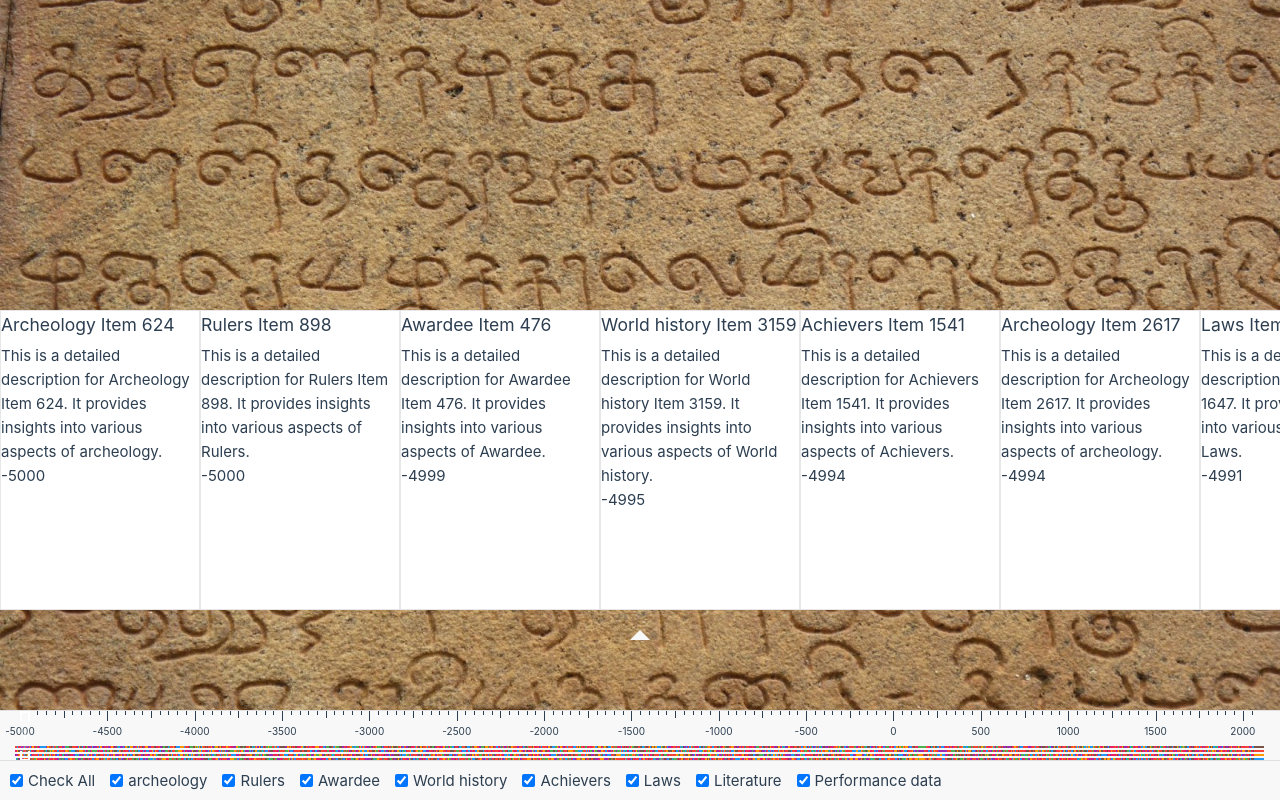
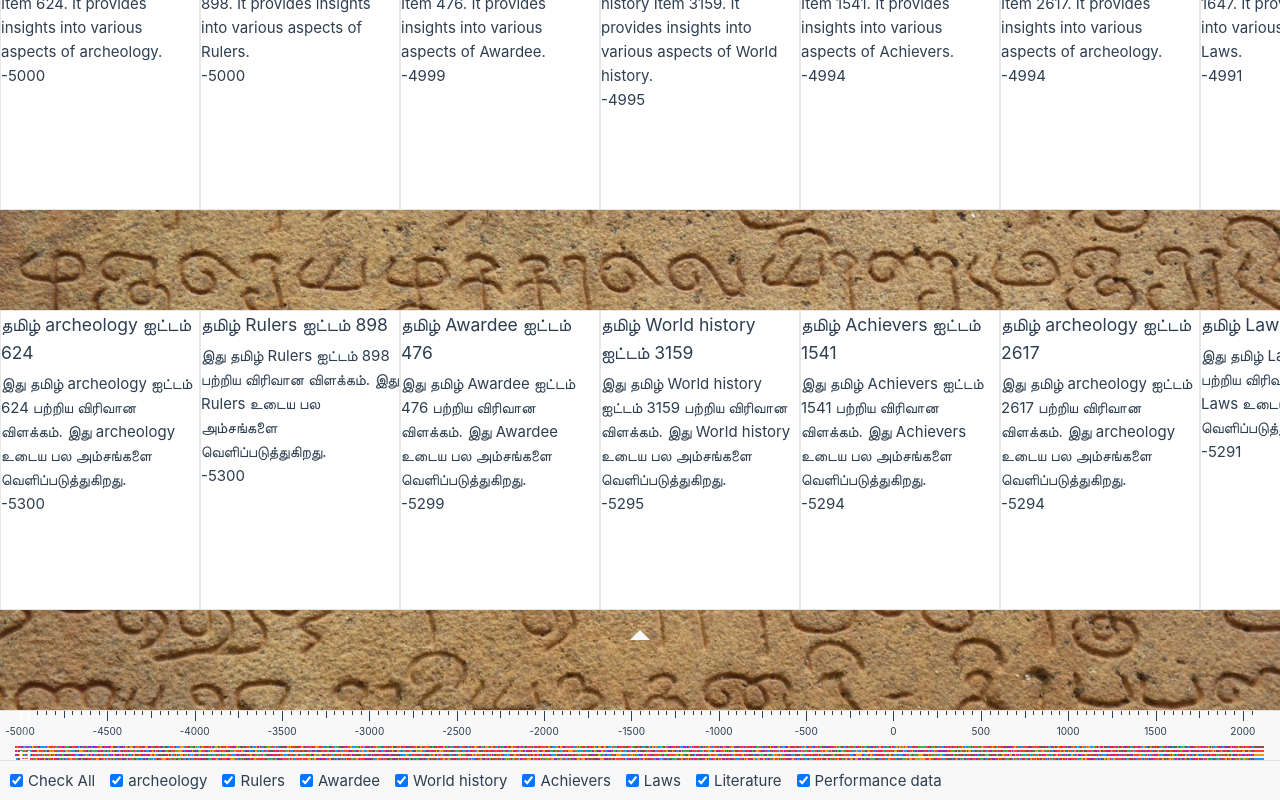
Before and after one commit to petrunov/double_track_canvas_timeline, a Vue app: page / in a window 1280 px wide. Built offline with nearby package versions, Linux system fonts and the light colour scheme; the HTML template or start-up script is replaced by a standard one.

Commit message:
Beta two tracks

```diff
--- a/src/components/TimelineView.vue
+++ b/src/components/TimelineView.vue
@@ -3,6 +3,7 @@
     <!-- Scrollable content using RecycleScroller -->
     <div ref="scrollContainer" class="scroll-container">
       <div class="bottom-content">
+        <!-- First track (English) -->
         <div class="items-row">
           <RecycleScroller
             :buffer="50"
@@ -18,6 +19,25 @@
               <h3>{{ item.english_heading }}</h3>
               <p>{{ item.english_long_text }}</p>
               <p>{{ item.year_ce }}</p>
+            </div>
+          </RecycleScroller>
+        </div>
+        <!-- Second track (Tamil) -->
+        <div class="items-row">
+          <RecycleScroller
+            :buffer="50"
+            ref="recycleScroller2"
+            class="scroller"
+            :items="items"
+            :item-size="itemWidth"
+            direction="horizontal"
+            key-field="id"
+            v-slot="{ item }"
+          >
+            <div class="item" :class="{ 'hidden-item': !categoryFilter[item.category] }">
+              <h3>{{ item.tamil_heading }}</h3>
+              <p>{{ item.tamil_long_text }}</p>
+              <p>{{ item.year_ta }}</p>
             </div>
           </RecycleScroller>
         </div>
@@ -107,21 +127,30 @@ export default defineComponent({
     const items = ref<Item[]>([])
     const scrollContainer = ref<HTMLElement | null>(null)
     const recycleScroller = ref<HTMLElement | null>(null)
+    const recycleScroller2 = ref<HTMLElement | null>(null)
     const minimap = ref<HTMLElement | null>(null)
     const minimapIndicatorStyle = ref<{ width: string; left: string }>({
       width: '0px',
       left: '0px',
     })
     const isIndicatorDragging = ref(false)
-    const itemWidth = 200 // Each item is 200px wide
+    const itemWidth = 200
 
-    // Total content width based on the number of items.
+    // Total content width.
     const totalContentWidth = computed(() => items.value.length * itemWidth)
-
-    // The minimap width is fixed to the viewport width.
+    // The minimap width equals viewport width.
     const minimapWidth = ref(window.innerWidth)
 
-    // Category filter setup.
+    // Helper: Compute indicator width.
+    const computeIndicatorWidth = (): number => {
+      const leftMargin = 20,
+        rightMargin = 20
+      const availableWidth = minimapWidth.value - leftMargin - rightMargin
+      const viewportWidth = recycleScroller.value!.clientWidth
+      return Math.max((availableWidth * viewportWidth) / totalContentWidth.value, 10)
+    }
+
+    // Category filter.
     const categoryFilter = ref<Record<string, boolean>>({})
     const categories = computed(() => Array.from(new Set(items.value.map((item) => item.category))))
     const allChecked = computed({
@@ -146,7 +175,6 @@ export default defineComponent({
       { immediate: true },
     )
 
-    // Update the minimap width to always equal the viewport.
     const updateMinimapWidth = () => {
       minimapWidth.value = window.innerWidth
       updateTransforms()
@@ -190,24 +218,17 @@ export default defineComponent({
 
     // Update the indicator's size and position.
     const updateTransforms = () => {
-      if (isIndicatorDragging.value) return
-      if (!recycleScroller.value) return
-
+      if (isIndicatorDragging.value || !recycleScroller.value) return
       const container = recycleScroller.value
       const viewportWidth = container.clientWidth
       const scrollLeft = container.scrollLeft
       const totalWidth = totalContentWidth.value
 
-      // Use the same margins as in the drag code.
       const leftMargin = 20,
         rightMargin = 20
       const availableWidth = minimapWidth.value - leftMargin - rightMargin
-
-      // Calculate the indicator's width based on visible content.
       const visibleRatio = viewportWidth / totalWidth
-      const indicatorWidth = Math.max(availableWidth * visibleRatio - 10, 10)
-
-      // Compute the left offset relative to the available area, then add leftMargin.
+      const indicatorWidth = Math.max(availableWidth * visibleRatio, 10)
       const indicatorLeft = leftMargin + (scrollLeft / totalWidth) * availableWidth
 
       minimapIndicatorStyle.value = {
@@ -215,7 +236,7 @@ export default defineComponent({
         left: indicatorLeft + 'px',
       }
 
-      // Update the minimap's own scroll for parallax.
+      // Update minimap parallax.
       if (minimap.value && minimap.value.parentElement) {
         const minimapParent = minimap.value.parentElement
         const minimapScrollRange = minimapWidth.value - minimapParent.clientWidth
@@ -224,7 +245,7 @@ export default defineComponent({
       }
     }
 
-    // Timeline ticks based on the items’ year_ce.
+    // Timeline ticks.
     const timelineTicks = computed(() => {
       if (!items.value.length) return []
       const leftMargin = 20,
@@ -252,7 +273,7 @@ export default defineComponent({
       return ticks
     })
 
-    // Minimap rectangles for each item.
+    // Minimap rectangles.
     const totalRows = 5
     const colorPalette = [
       '#f44336',
@@ -273,9 +294,7 @@ export default defineComponent({
       const maxYear = Math.max(...years)
       const span = maxYear - minYear || 1
       return items.value.map((item) => {
-        // Calculate left position based on the item's year
         const left = leftMargin + ((Number(item.year_ce) - minYear) / span) * availableWidth - 5
-        // Use your preferred method for vertical placement:
         const rowIndex = items.value.indexOf(item) % totalRows
         const top = 35 + rowIndex * 4
         const catIndex = categories.value.indexOf(item.category)
@@ -290,11 +309,9 @@ export default defineComponent({
       })
     })
 
-    // Helper function: Given a target year, find the item index closest to that year
-    // and return a scroll position to center that item.
+    // Helper: Given a target year, find the closest item and return a scrollLeft to center it.
     const getScrollPositionForYear = (targetYear: number): number => {
       if (!items.value.length || !recycleScroller.value) return 0
-      // Find the closest item (assumes items is unsorted or sorted by year_ce)
       const closestIndex = items.value.reduce((prevIndex, currItem, index) => {
         const currYear = Number(currItem.year_ce)
         return Math.abs(currYear - targetYear) <
@@ -302,20 +319,16 @@ export default defineComponent({
           ? index
           : prevIndex
       }, 0)
-
-      // Compute scroll so that the item is centered in the visible area.
       const scrollerWidth = recycleScroller.value.clientWidth
       const targetScroll = closestIndex * itemWidth - (scrollerWidth - itemWidth) / 2
-
       return Math.max(0, Math.min(targetScroll, totalContentWidth.value - scrollerWidth))
     }
 
-    // When clicking on the minimap (outside the indicator), scroll so that the clicked point is centered.
+    // Drag indicator tracking.
     let indicatorDragStartX = 0
     let indicatorDragged = false
 
     const onMinimapIndicatorMouseDown = (e: MouseEvent) => {
-      // Prevent the event from bubbling up.
       e.stopPropagation()
       isIndicatorDragging.value = true
       indicatorDragStartX = e.clientX
@@ -328,40 +341,24 @@ export default defineComponent({
     const onMinimapIndicatorMouseMove = (e: MouseEvent) => {
       if (!isIndicatorDragging.value || !minimap.value || !recycleScroller.value) return
       e.preventDefault()
-
-      // If the movement is more than 5 pixels, consider it a drag.
       if (!indicatorDragged && Math.abs(e.clientX - indicatorDragStartX) > 5) {
         indicatorDragged = true
       }
-
-      // Existing dragging logic to update the indicator's position and timeline scroll:
       const leftMargin = 20,
         rightMargin = 20
       const availableWidth = minimapWidth.value - leftMargin - rightMargin
       const minimapContainer = minimap.value.parentElement
       if (!minimapContainer) return
       const containerRect = minimapContainer.getBoundingClientRect()
-
-      // Calculate the indicator's width (using your existing logic)
-      const viewportWidth = recycleScroller.value.clientWidth
-      const indicatorWidth = Math.max(
-        (availableWidth * viewportWidth) / totalContentWidth.value - 10,
-        10,
-      )
-
-      // Compute new center position relative to the available minimap area.
+      const indicatorWidth = computeIndicatorWidth()
       let newCenter = e.clientX - containerRect.left + minimapContainer.scrollLeft - leftMargin
       newCenter = Math.max(
         indicatorWidth / 2,
         Math.min(newCenter, availableWidth - indicatorWidth / 2),
       )
-
-      // Update indicator position so its center aligns with newCenter.
       const newIndicatorLeft = newCenter - indicatorWidth / 2 + leftMargin
       minimapIndicatorStyle.value.left = newIndicatorLeft + 'px'
       minimapIndicatorStyle.value.width = indicatorWidth + 'px'
-
-      // Map newCenter to a target year and update timeline scroll accordingly.
       const years = items.value.map((item) => Number(item.year_ce))
       const minYear = Math.min(...years)
       const maxYear = Math.max(...years)
@@ -375,50 +372,53 @@ export default defineComponent({
       document.removeEventListener('mousemove', onMinimapIndicatorMouseMove)
       document.removeEventListener('mouseup', onMinimapIndicatorMouseUp)
       document.body.classList.remove('no-select')
-      updateTransforms()
     }
 
     const onMinimapClick = (e: MouseEvent) => {
-      // If the indicator was dragged, ignore the click.
       if (indicatorDragged) {
-        indicatorDragged = false // reset for next time
+        indicatorDragged = false
         return
       }
-      if (!recycleScroller.value) return null
-
-      // Proceed with normal minimap click handling.
+      if (!recycleScroller.value || !minimap.value) return
+      const minimapContainer = minimap.value.parentElement
+      if (!minimapContainer) return
+      const containerRect = minimapContainer.getBoundingClientRect()
       const leftMargin = 20,
         rightMargin = 20
       const availableWidth = minimapWidth.value - leftMargin - rightMargin
-      if (!minimap.value) return
-      const minimapRect = minimap.value.getBoundingClientRect()
-
-      let newCenter = e.clientX - minimapRect.left - leftMargin
-      const viewportWidth = recycleScroller.value.clientWidth
-      const indicatorWidth = Math.max(
-        (availableWidth * viewportWidth) / totalContentWidth.value - 10,
-        10,
-      )
+      let newCenter = e.clientX - containerRect.left + minimapContainer.scrollLeft - leftMargin
+      const indicatorWidth = computeIndicatorWidth()
       newCenter = Math.max(
         indicatorWidth / 2,
         Math.min(newCenter, availableWidth - indicatorWidth / 2),
       )
-
       const years = items.value.map((item) => Number(item.year_ce))
       const minYear = Math.min(...years)
       const maxYear = Math.max(...years)
       const targetYear = minYear + (newCenter / availableWidth) * (maxYear - minYear)
-      const targetScroll = getScrollPositionForYear(targetYear)
-      recycleScroller.value.scrollTo({ left: targetScroll, behavior: 'smooth' })
+      const correctedScroll = getScrollPositionForYear(targetYear) - indicatorWidth / 2
+      recycleScroller.value.scrollTo({ left: correctedScroll, behavior: 'smooth' })
+    }
+
+    // Sync scroll of recycleScroller2 with recycleScroller.
+    const syncScroll = () => {
+      if (recycleScroller.value && recycleScroller2.value) {
+        recycleScroller2.value.scrollLeft = recycleScroller.value.scrollLeft
+      }
+      updateTransforms()
     }
 
     onMounted(async () => {
       items.value = await getItems()
       nextTick(() => {
-        recycleScroller.value = document.querySelector('.vue-recycle-scroller') as HTMLElement
+        // Get reference to the primary scroller.
+        recycleScroller.value = document.querySelectorAll('.vue-recycle-scroller')[0] as HTMLElement
+        recycleScroller2.value = document.querySelectorAll(
+          '.vue-recycle-scroller',
+        )[1] as HTMLElement
         if (recycleScroller.value) {
           recycleScroller.value.addEventListener('wheel', handleWheel, { passive: false })
-          recycleScroller.value.addEventListener('scroll', updateTransforms)
+          recycleScroller.value.addEventListener('scroll', syncScroll)
         }
       })
       document.addEventListener('mousedown', onMouseDown)
@@ -435,9 +435,10 @@ export default defineComponent({
         }, 50)
       })
     })
+
     onUnmounted(() => {
       recycleScroller.value?.removeEventListener('wheel', handleWheel)
-      recycleScroller.value?.removeEventListener('scroll', updateTransforms)
+      recycleScroller.value?.removeEventListener('scroll', syncScroll)
       document.removeEventListener('mousedown', onMouseDown)
       document.removeEventListener('mousemove', onMouseMove)
       document.removeEventListener('mouseup', onMouseUp)
@@ -701,7 +702,6 @@ export default defineComponent({
   border-bottom: 10px solid var(--color-background-soft);
   z-index: 10;
 }
-
 .tick-label {
   position: relative;
   left: -50%;
```
